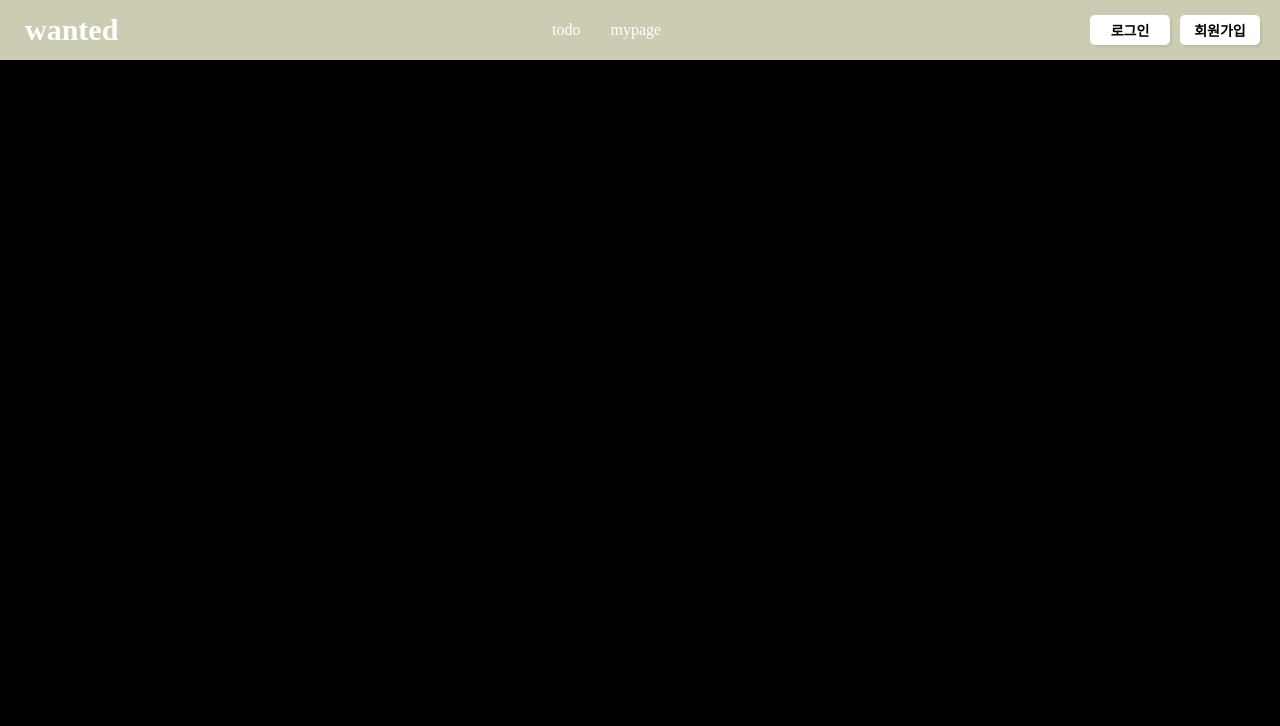
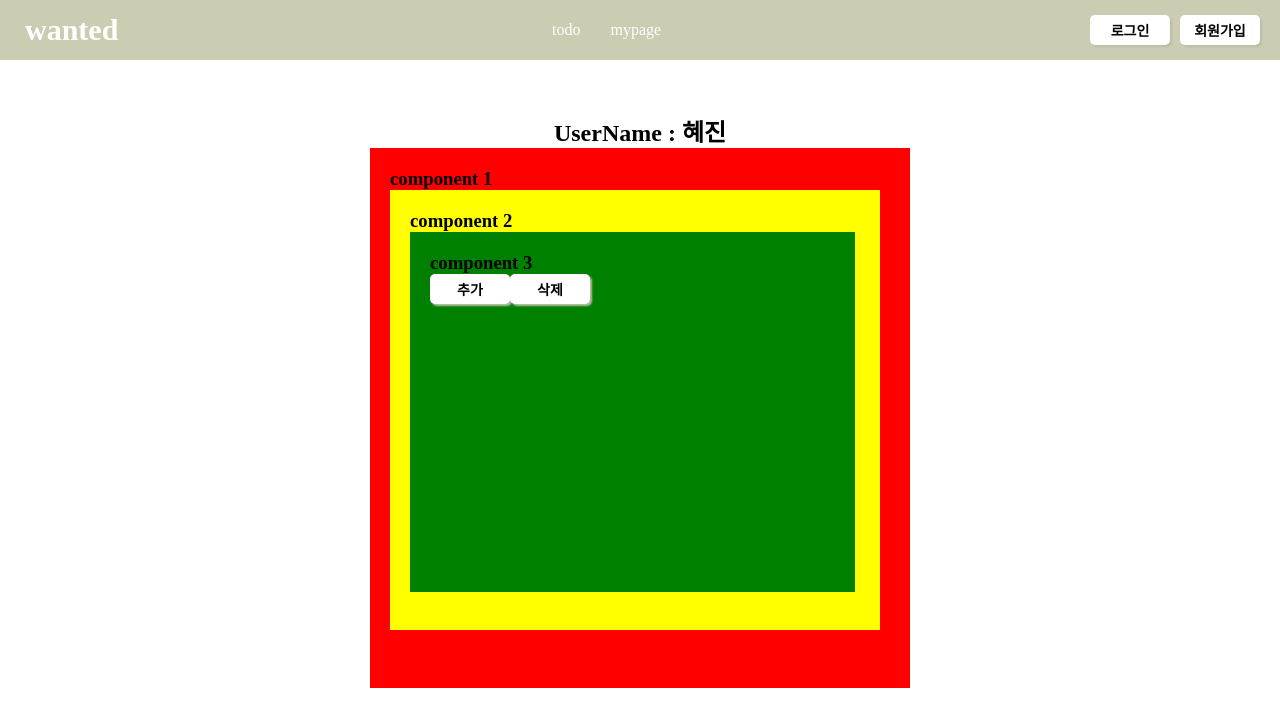
Before and after one commit to nkhyejin/wanted-pre-onboarding-challenge-fe-1, a React (Create React App) app in the folder front/: page /test in a window 1280 px wide. Shown: the top 726 px of the page. Built offline with nearby package versions, Linux system fonts and the light colour scheme.

Commit message:
test : redux적용

```diff
--- a/front/package.json
+++ b/front/package.json
@@ -12,12 +12,15 @@
     "@types/node": "^16.7.13",
     "@types/react": "^18.0.0",
     "@types/react-dom": "^18.0.0",
+    "@types/react-redux": "^7.1.25",
     "axios": "^1.2.6",
     "react": "^18.2.0",
     "react-dom": "^18.2.0",
     "react-hook-form": "^7.42.1",
+    "react-redux": "^8.0.5",
     "react-router-dom": "^6.6.2",
     "react-scripts": "5.0.1",
+    "redux": "^4.2.1",
     "typescript": "^4.4.2",
     "web-vitals": "^2.1.0"
   },
--- a/front/src/App.tsx
+++ b/front/src/App.tsx
@@ -2,8 +2,10 @@ import React from 'react';
 import { BrowserRouter, Routes, Route } from 'react-router-dom';
 import Navbar from './components/header/header';
 import Login from './pages/Login';
+import ReduxTest from './pages/ReduxTest';
 import Register from './pages/Register';
 import TodoList from './pages/TodoList';
+
 function App() {
   return (
     <div className="App">
@@ -12,6 +14,7 @@ function App() {
         <Route path="/auth/login" element={<Login />}></Route>
         <Route path="/auth/register" element={<Register />}></Route>
         <Route path="/todo" element={<TodoList />}></Route>
+        <Route path="/test" element={<ReduxTest />}></Route>
       </Routes>
     </div>
   );
--- a/front/src/index.tsx
+++ b/front/src/index.tsx
@@ -6,6 +6,12 @@ import App from './App';
 import GlobalStyle from './styles/GlobalStyle';
 import theme from './styles/theme';
 
+import { Provider } from 'react-redux';
+import { createStore } from 'redux';
+import rootReducer from './reducers';
+
+const store = createStore(rootReducer);
+
 const root = ReactDOM.createRoot(
   document.getElementById('root') as HTMLElement,
 );
@@ -13,8 +19,10 @@ root.render(
   <React.StrictMode>
     <BrowserRouter>
       <ThemeProvider theme={theme}>
-        <GlobalStyle />
-        <App />
+        <Provider store={store}>
+          <GlobalStyle />
+          <App />
+        </Provider>
       </ThemeProvider>
     </BrowserRouter>
   </React.StrictMode>,
--- /dev/null
+++ b/front/src/pages/ReduxTest.tsx
@@ -0,0 +1,90 @@
+import { useDispatch, useSelector } from 'react-redux';
+import { Button } from '../components/common/button';
+import { RootState } from '../reducers';
+import { changeName, deleteName } from '../reducers/user';
+
+const ReduxTest = () => {
+  const name = useSelector((state: RootState) => state.user.name);
+  return (
+    <div
+      style={{
+        backgroundColor: 'white',
+        height: '100vh',
+        display: 'flex',
+        flexDirection: 'column',
+        justifyContent: 'center',
+        alignItems: 'center',
+      }}
+    >
+      <h2>{`UserName : ${name}`}</h2>
+      <Component1 />
+    </div>
+  );
+};
+
+export default ReduxTest;
+
+const Component1 = () => {
+  return (
+    <div
+      style={{
+        backgroundColor: 'red',
+        width: '500px',
+        height: '500px',
+        padding: '20px',
+      }}
+    >
+      <h3>component 1</h3>
+      <Component2></Component2>
+    </div>
+  );
+};
+const Component2 = () => {
+  return (
+    <div
+      style={{
+        backgroundColor: 'yellow',
+        width: '90%',
+        height: '80%',
+        padding: '20px',
+      }}
+    >
+      <h3>component 2</h3>
+      <Component3></Component3>
+    </div>
+  );
+};
+
+const Component3 = () => {
+  const dispatch = useDispatch();
+  return (
+    <div
+      style={{
+        backgroundColor: 'green',
+        width: '90%',
+        height: '80%',
+        padding: '20px',
+      }}
+    >
+      <h3>component 3</h3>
+      <Button
+        width="80px"
+        height="30px"
+        type="submit"
+        css={{ alignSelf: 'center' }}
+        onClick={() => dispatch(changeName('+'))}
+      >
+        추가
+      </Button>
+      <Button
+        width="80px"
+        height="30px"
+        type="submit"
+        css={{ alignSelf: 'center' }}
+        onClick={() => dispatch(deleteName())}
+      >
+        삭제
+      </Button>
+    </div>
+  );
+};
--- /dev/null
+++ b/front/src/reducers/index.ts
@@ -0,0 +1,12 @@
+import { combineReducers } from 'redux';
+import user from './user';
+
+// 여러 reducer를 사용하는 경우 reducer를 하나로 묶어주는 메소드입니다.
+// store에 저장되는 리듀서는 오직 1개입니다.
+const rootReducer = combineReducers({
+  user,
+});
+
+export default rootReducer;
+
+export type RootState = ReturnType<typeof rootReducer>;
--- /dev/null
+++ b/front/src/reducers/user.ts
@@ -0,0 +1,40 @@
+//액션
+// 이름 겹치지 않도록 처음에 큰 이름 / --
+const CHANGENAME = 'user/CHANGE/NAME' as const;
+const DELETENAME = 'user/DELETE/NAME' as const;
+
+//액션 생성함수
+export const changeName = (name: string) => ({ type: CHANGENAME, name });
+export const deleteName = () => ({ type: DELETENAME });
+
+type UserAction = ReturnType<typeof changeName> | ReturnType<typeof deleteName>;
+
+export interface TUserType {
+  name: string;
+}
+
+//초기값
+const userState: TUserType = {
+  name: '혜진',
+};
+
+const user = (currentState = userState, action: UserAction) => {
+  switch (action.type) {
+    case CHANGENAME:
+      return {
+        ...currentState,
+        name: currentState.name + action.name,
+      };
+    case DELETENAME:
+      return {
+        ...currentState,
+        name:
+          currentState.name &&
+          currentState.name.slice(0, currentState.name.length - 1),
+      };
+    default:
+      return currentState;
+  }
+};
+
+export default user;
```
Also changed, not shown: 1 other file (tests, documents, lock files or other folders).
